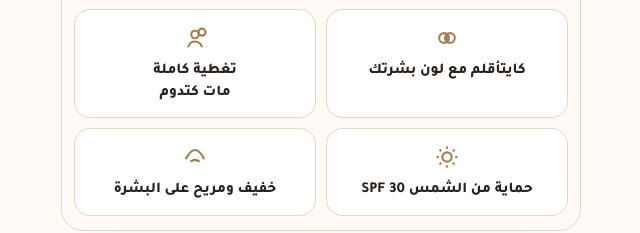
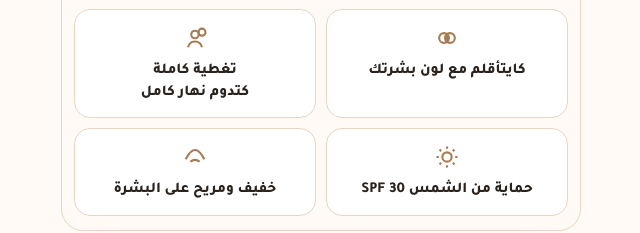
Before and after one commit to arabstoreshop/sokon, a plain HTML site: page covercoco/index.html in a window 1280 px wide. Shown: the part 5561-5794 px from the top of the page, 319-959 px from the left. Drawn offline with Linux system fonts and the light colour scheme.

Commit message:
Clarify the coverage benefit: full coverage that lasts all day.

```diff
--- a/covercoco/index.html
+++ b/covercoco/index.html
@@ -662,7 +662,7 @@
           </article>
           <article>
             <svg viewBox="0 0 24 24" fill="none" stroke="currentColor" stroke-width="1.8"><circle cx="12" cy="9" r="3.2"/><path d="M6 20c.8-3.2 3-5 6-5s5.2 1.8 6 5"/><circle cx="18" cy="7" r="3"/></svg>
-            <b>تغطية كاملة<br>مات كتدوم</b>
+            <b>تغطية كاملة<br>كتدوم نهار كامل</b>
           </article>
           <article>
             <svg viewBox="0 0 24 24" fill="none" stroke="currentColor" stroke-width="1.8"><circle cx="12" cy="12" r="4"/><path d="M12 3v2M12 19v2M3 12h2M19 12h2M5.6 5.6l1.4 1.4M17 17l1.4 1.4M18.4 5.6 17 7M7 17l-1.4 1.4"/></svg>
```
